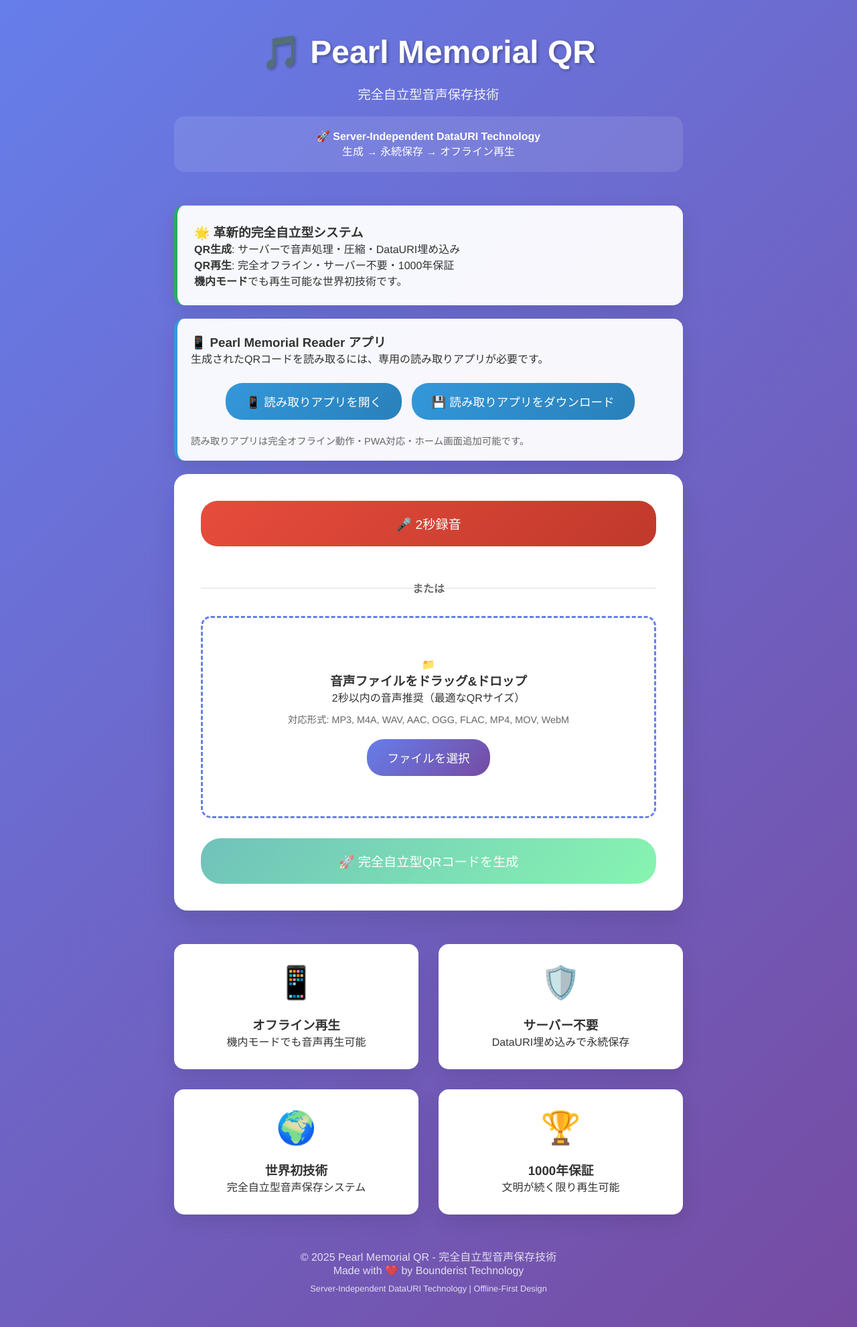
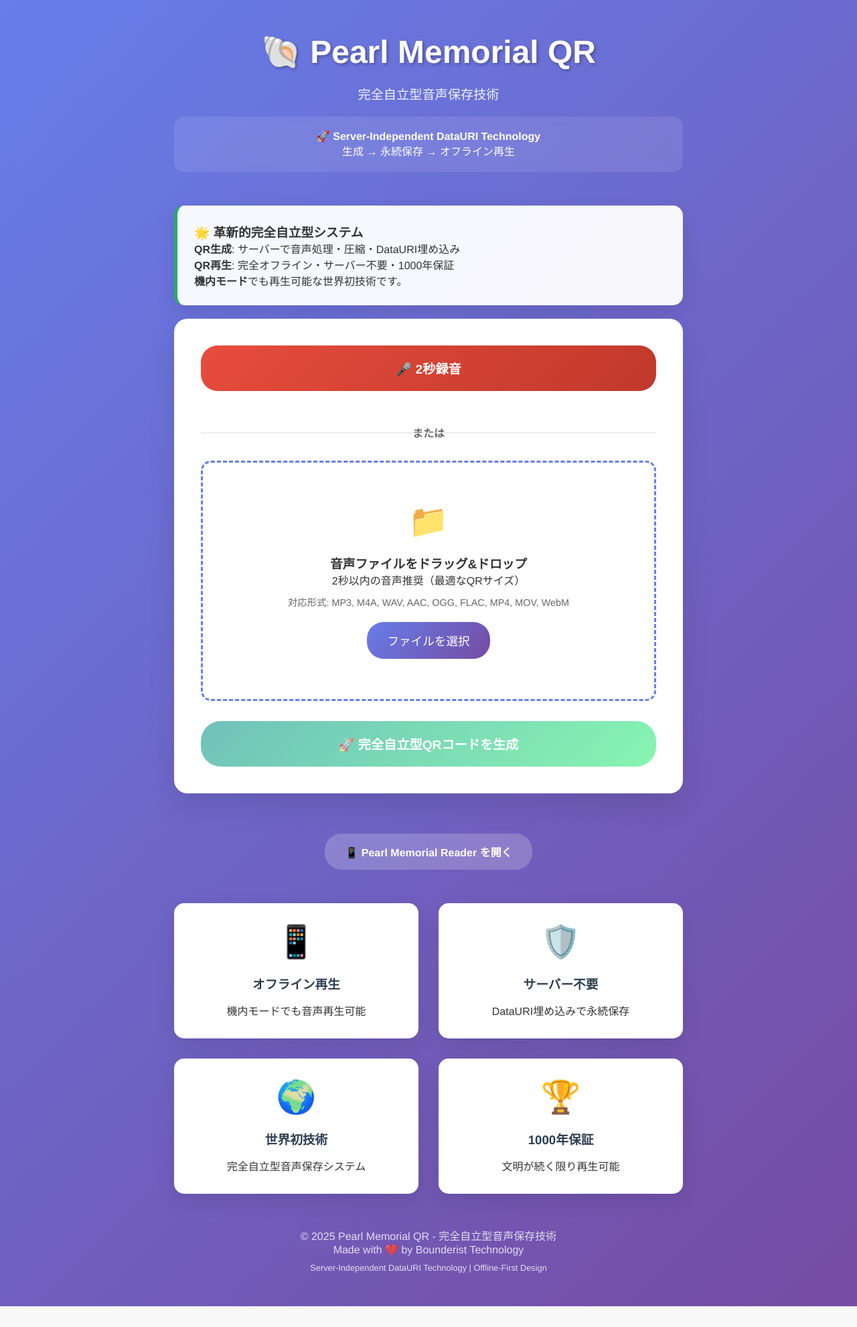
Before and after one commit to timeless-residents/voice-memorial-qr, a Flask app: template templates/index.html in a window 1280 px wide. Shown: the whole page at 67% size. After the commit the page ends 1951 px from the top, so only its background shows below. Run offline with Flask 3, Linux system fonts and the light colour scheme; the template is opened without the code that fills it, so the values that code supplies are empty.

Commit message:
Update index.html

```diff
--- a/templates/index.html
+++ b/templates/index.html
@@ -5,19 +5,28 @@
     <meta name="viewport" content="width=device-width, initial-scale=1.0">
     <meta name="apple-mobile-web-app-capable" content="yes">
     <meta name="apple-mobile-web-app-status-bar-style" content="black-translucent">
-    <meta name="mobile-web-app-capable" content="yes">
     <title>Pearl Memorial QR - 完全自立型音声保存技術</title>
     <style>
-        * { margin: 0; padding: 0; box-sizing: border-box; }
+        * {
+            margin: 0;
+            padding: 0;
+            box-sizing: border-box;
+            -webkit-tap-highlight-color: transparent;
+        }
 
         body {
             font-family: 'Helvetica Neue', Arial, sans-serif;
             background: linear-gradient(135deg, #667eea 0%, #764ba2 100%);
             min-height: 100vh;
             color: #333;
+            -webkit-text-size-adjust: 100%;
         }
 
-        .container { max-width: 800px; margin: 0 auto; padding: 50px 20px; }
+        .container {
+            max-width: 800px;
+            margin: 0 auto;
+            padding: 50px 20px;
+        }
 
         .header {
             text-align: center;
@@ -63,10 +85,14 @@
             border: none;
             border-radius: 25px;
             font-size: 1.2em;
+            font-weight: 600;
             cursor: pointer;
             width: 100%;
             margin-bottom: 20px;
             transition: all 0.3s ease;
+            -webkit-appearance: none;
+            touch-action: manipulation;
+            user-select: none;
         }
 
         .record-button:hover {
@@ -143,7 +174,14 @@
             transform: scale(1.02);
         }
 
-        .file-input { display: none; }
+        .upload-icon {
+            font-size: 3em;
+            margin-bottom: 20px;
+        }
+
+        .file-input {
+            display: none;
+        }
 
         .upload-button {
             background: linear-gradient(135deg, #667eea 0%, #764ba2 100%);
@@ -155,11 +193,25 @@
             cursor: pointer;
             transition: transform 0.3s ease;
             margin-top: 20px;
+            -webkit-appearance: none;
+            touch-action: manipulation;
         }
 
         .upload-button:hover {
             transform: translateY(-2px);
             box-shadow: 0 10px 20px rgba(102, 126, 234, 0.3);
+        }
+
+        .upload-button:active {
+            transform: scale(0.98);
+        }
+
+        .file-info {
+            margin-top: 20px;
+            padding: 15px;
+            background: #f8f9fa;
+            border-radius: 10px;
+            display: none;
         }
 
         .generate-button {
@@ -169,10 +221,13 @@
             border: none;
             border-radius: 30px;
             font-size: 1.2em;
+            font-weight: 600;
             cursor: pointer;
             width: 100%;
             margin-top: 30px;
             transition: all 0.3s ease;
+            -webkit-appearance: none;
+            touch-action: manipulation;
         }
 
         .generate-button:hover {
@@ -264,36 +266,97 @@
             100% { transform: rotate(360deg); }
         }
 
-        .reader-info {
-            background: rgba(255,255,255,0.95);
-            padding: 20px;
-            border-radius: 15px;
-            margin: 20px 0;
-            box-shadow: 0 10px 30px rgba(0,0,0,0.1);
-            border-left: 5px solid #3498db;
+        .status {
+            margin-top: 20px;
+            padding: 15px;
+            border-radius: 10px;
+            text-align: center;
+            display: none;
+            font-weight: 600;
         }
 
-        .reader-button {
-            background: linear-gradient(135deg, #3498db 0%, #2980b9 100%);
-            color: white;
-            padding: 15px 30px;
-            border: none;
-            border-radius: 25px;
-            font-size: 1.1em;
-            cursor: pointer;
-            transition: transform 0.3s ease;
-            margin: 10px 5px;
-            text-decoration: none;
-            display: inline-block;
+        .status.success {
+            background: #d4edda;
+            color: #155724;
+            border: 1px solid #c3e6cb;
         }
 
-        .reader-button:hover {
+        .status.error {
+            background: #f8d7da;
+            color: #721c24;
+            border: 1px solid #f5c6cb;
+        }
+
+        .status.processing {
+            background: #d1ecf1;
+            color: #0c5460;
+            border: 1px solid #bee5eb;
+        }
+
+        .features {
+            display: grid;
+            grid-template-columns: repeat(auto-fit, minmax(250px, 1fr));
+            gap: 30px;
+            margin-top: 50px;
+        }
+
+        .feature {
+            background: white;
+            padding: 30px;
+            border-radius: 15px;
+            text-align: center;
+            box-shadow: 0 10px 30px rgba(0,0,0,0.1);
+            transition: transform 0.3s ease;
+        }
+
+        .feature:hover {
+            transform: translateY(-5px);
+        }
+
+        .feature-icon {
+            font-size: 3em;
+            margin-bottom: 20px;
+        }
+
+        .feature h3 {
+            margin-bottom: 15px;
+            color: #2c3e50;
+        }
+
+        .footer {
+            text-align: center;
+            color: white;
+            margin-top: 50px;
+            opacity: 0.8;
+        }
+
+        .reader-link {
+            display: inline-block;
+            background: rgba(255,255,255,0.2);
+            color: white;
+            text-decoration: none;
+            padding: 15px 30px;
+            border-radius: 25px;
+            margin-top: 30px;
+            transition: all 0.3s ease;
+            font-weight: 600;
+        }
+
+        .reader-link:hover {
+            background: rgba(255,255,255,0.3);
             transform: translateY(-2px);
-            box-shadow: 0 10px 20px rgba(52, 152, 219, 0.3);
         }
 
         /* モバイル対応 */
         @media (max-width: 768px) {
+            .container {
+                padding: 20px 15px;
+            }
+
+            .header h1 {
+                font-size: 2.5em;
+            }
+
             .record-button {
                 font-size: 1.4em;
                 padding: 25px 20px;
@@ -337,7 +376,7 @@
 <body>
     <div class="container">
         <div class="header">
-            <h1>🎵 Pearl Memorial QR</h1>
+            <h1>🐚 Pearl Memorial QR</h1>
             <p>完全自立型音声保存技術</p>
             <div class="tech-highlight">
                 <strong>🚀 Server-Independent DataURI Technology</strong><br>
@@ -350,22 +389,6 @@
             <p><strong>QR生成</strong>: サーバーで音声処理・圧縮・DataURI埋め込み</p>
             <p><strong>QR再生</strong>: 完全オフライン・サーバー不要・1000年保証</p>
             <p><strong>機内モード</strong>でも再生可能な世界初技術です。</p>
-        </div>
-
-        <div class="reader-info">
-            <h3>📱 Pearl Memorial Reader アプリ</h3>
-            <p>生成されたQRコードを読み取るには、専用の読み取りアプリが必要です。</p>
-            <div style="text-align: center; margin-top: 15px;">
-                <a href="/reader" class="reader-button" target="_blank">
-                    📱 読み取りアプリを開く
-                </a>
-                <button class="reader-button" onclick="downloadReaderApp()">
-                    💾 読み取りアプリをダウンロード
-                </button>
-            </div>
-            <p style="font-size: 0.9em; color: #666; margin-top: 10px;">
-                読み取りアプリは完全オフライン動作・PWA対応・ホーム画面追加可能です。
-            </p>
         </div>
 
         <div class="upload-section">
@@ -419,6 +442,12 @@
 
                 <div id="status" class="status"></div>
             </form>
+        </div>
+
+        <div style="text-align: center;">
+            <a href="/reader" class="reader-link">
+                📱 Pearl Memorial Reader を開く
+            </a>
         </div>
 
         <div class="features">
@@ -464,52 +494,23 @@
         const fileSize = document.getElementById('fileSize');
         const estimatedTime = document.getElementById('estimatedTime');
         const loadingIndicator = document.getElementById('loadingIndicator');
-
-        // 録音機能の変数
         const recordButton = document.getElementById('recordButton');
         const recordingStatus = document.getElementById('recordingStatus');
         const countdown = document.getElementById('countdown');
+
         let mediaRecorder;
         let recordedChunks = [];
         let recordingTimer;
 
-        // Page load time tracking
-        window.addEventListener('load', function() {
-            const loadTime = performance.timing.loadEventEnd - performance.timing.navigationStart;
-            if (loadTime > 5000) {
-                console.log('Server startup detected:', loadTime + 'ms');
-            }
-        });
-
-        // 読み取りアプリダウンロード機能
-        async function downloadReaderApp() {
-            try {
-                const response = await fetch('/reader');
-                const html = await response.text();
-
-                const blob = new Blob([html], { type: 'text/html' });
-                const url = window.URL.createObjectURL(blob);
-                const a = document.createElement('a');
-                a.href = url;
-                a.download = 'pearl-memorial-reader.html';
-                document.body.appendChild(a);
-                a.click();
-                window.URL.revokeObjectURL(url);
-                document.body.removeChild(a);
-
-                showStatus('🎉 Pearl Memorial Reader アプリをダウンロードしました！', 'success');
-            } catch (error) {
-                console.error('Download error:', error);
-                showStatus('ダウンロードエラーが発生しました。', 'error');
-            }
-        }
-
         // 録音機能
         recordButton.addEventListener('click', startRecording);
+        recordButton.addEventListener('touchend', function(e) {
+            e.preventDefault();
+            startRecording();
+        });
 
         async function startRecording() {
             try {
-                // マイクアクセス要求
                 const stream = await navigator.mediaDevices.getUserMedia({
                     audio: {
                         echoCancellation: true,
@@ -597,22 +592,18 @@
                 fileType = 'audio/mp4';
             }
 
-            const fileName = `pearl_recorded_${timestamp}${extension}`;
+            const recordedFileName = `pearl_recorded_${timestamp}${extension}`;
+            const file = new File([blob], recordedFileName, { type: fileType });
 
-            // File オブジェクト作成
-            const file = new File([blob], fileName, { type: fileType });
-
-            // ファイル入力に設定
             const dataTransfer = new DataTransfer();
             dataTransfer.items.add(file);
             audioFile.files = dataTransfer.files;
 
-            // UI更新
             handleFileSelect();
             showStatus('🎉 2秒録音完了！完全自立型QRコード生成の準備ができました。', 'success');
         }
 
-        // ファイル検証関数
+        // ファイル検証
         function validateAudioFile(file) {
             const audioExtensions = ['.mp3', '.m4a', '.wav', '.aac', '.ogg', '.flac'];
             const videoExtensions = ['.mp4', '.mov', '.avi', '.mkv', '.webm'];
@@ -757,68 +745,10 @@
             }
         }
 
-        // サービス状態チェック（エラーハンドリング強化版）
-        let healthCheckAttempts = 0;
-        const maxHealthCheckAttempts = 6;
-
-        async function checkServiceHealth() {
-            if (healthCheckAttempts >= maxHealthCheckAttempts) {
-                showStatus('サーバー起動完了まで時間がかかっています。録音機能はご利用いただけます。', 'processing');
-                return;
-            }
-
-            healthCheckAttempts++;
-            console.log(`Health check attempt ${healthCheckAttempts}/${maxHealthCheckAttempts}`);
-
-            try {
-                const response = await fetch('/health', {
-                    method: 'GET',
-                    headers: { 'Accept': 'application/json' },
-                    timeout: 5000
-                });
-
-                // Content-Typeチェック（JSON形式かどうか）
-                const contentType = response.headers.get('Content-Type');
-                if (!contentType || !contentType.includes('application/json')) {
-                    throw new Error('Server returning HTML (still starting)');
-                }
-
-                const health = await response.json();
-                console.log('✅ Service ready:', health);
-
-                if (health.ffmpeg_available) {
-                    console.log('Pearl Memorial Generator Ready:', health.version);
-                    // 成功時は既存のメッセージを維持
-                } else {
-                    showStatus('⚠️ 音声処理機能準備中...再度お試しください。', 'processing');
-                    // FFmpegが使えない場合は少し待ってリトライ
-                    setTimeout(checkServiceHealth, 15000);
-                }
-            } catch (error) {
-                console.log(`Attempt ${healthCheckAttempts}: ${error.message}`);
-
-                // JSON parseエラーは正常（サーバー起動中）
-                if (error.message.includes('Unexpected token') ||
-                    error.message.includes('HTML') ||
-                    error.message.includes('JSON')) {
-                    console.log('Server still starting (expected during cold start)');
-                }
-
-                if (healthCheckAttempts < maxHealthCheckAttempts) {
-                    const nextAttemptSeconds = 20;
-                    setTimeout(checkServiceHealth, nextAttemptSeconds * 1000);
-                }
-            }
-        }
-
-        // ページロード後にヘルスチェック実行（段階的）
-        setTimeout(checkServiceHealth, 3000);
-
-        // 初期メッセージ
+        // 初期化
         document.addEventListener('DOMContentLoaded', () => {
             showStatus('🚀 Pearl Memorial Generator 準備完了！完全自立型QRコードを生成できます。', 'processing');
 
-            // 3秒後に自動消去
             setTimeout(() => {
                 if (status.classList.contains('processing')) {
                     status.style.display = 'none';
```
Also changed, not shown: other parts of templates/index.html (+30 -97 lines).
